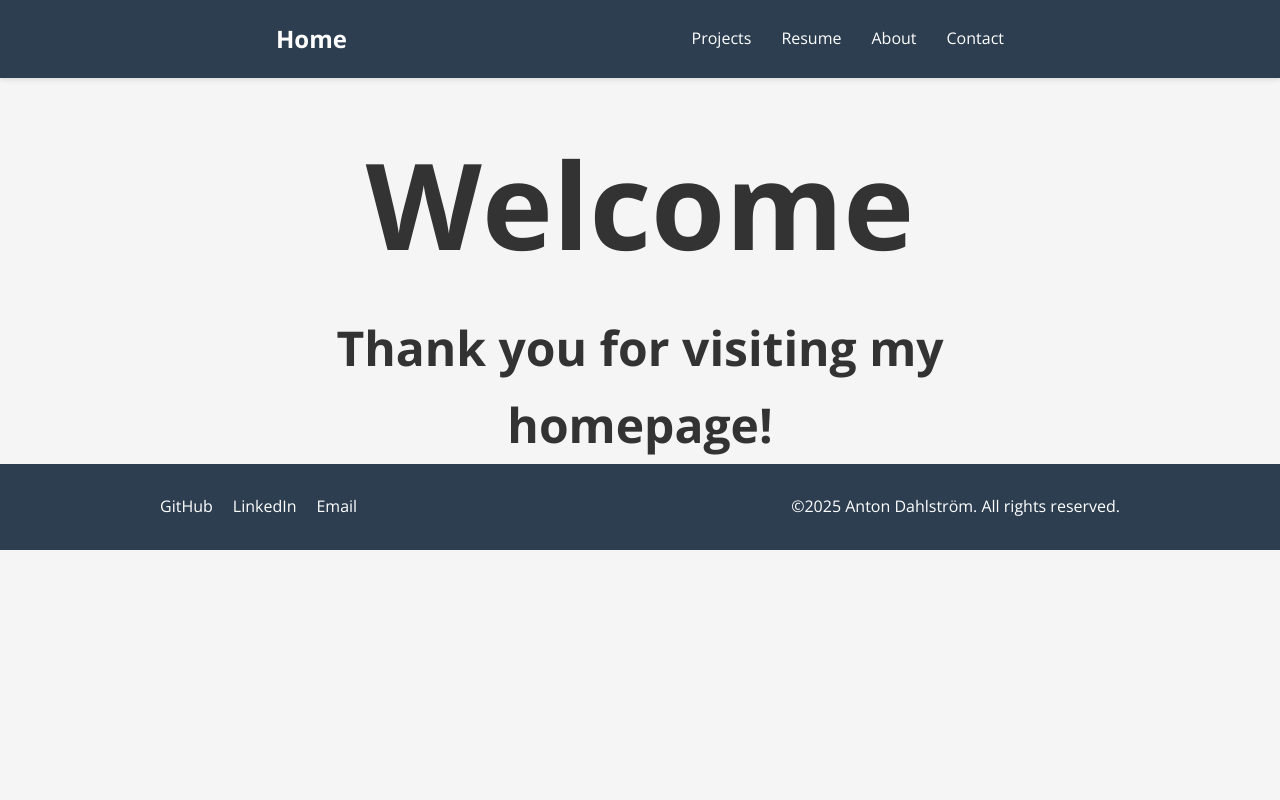
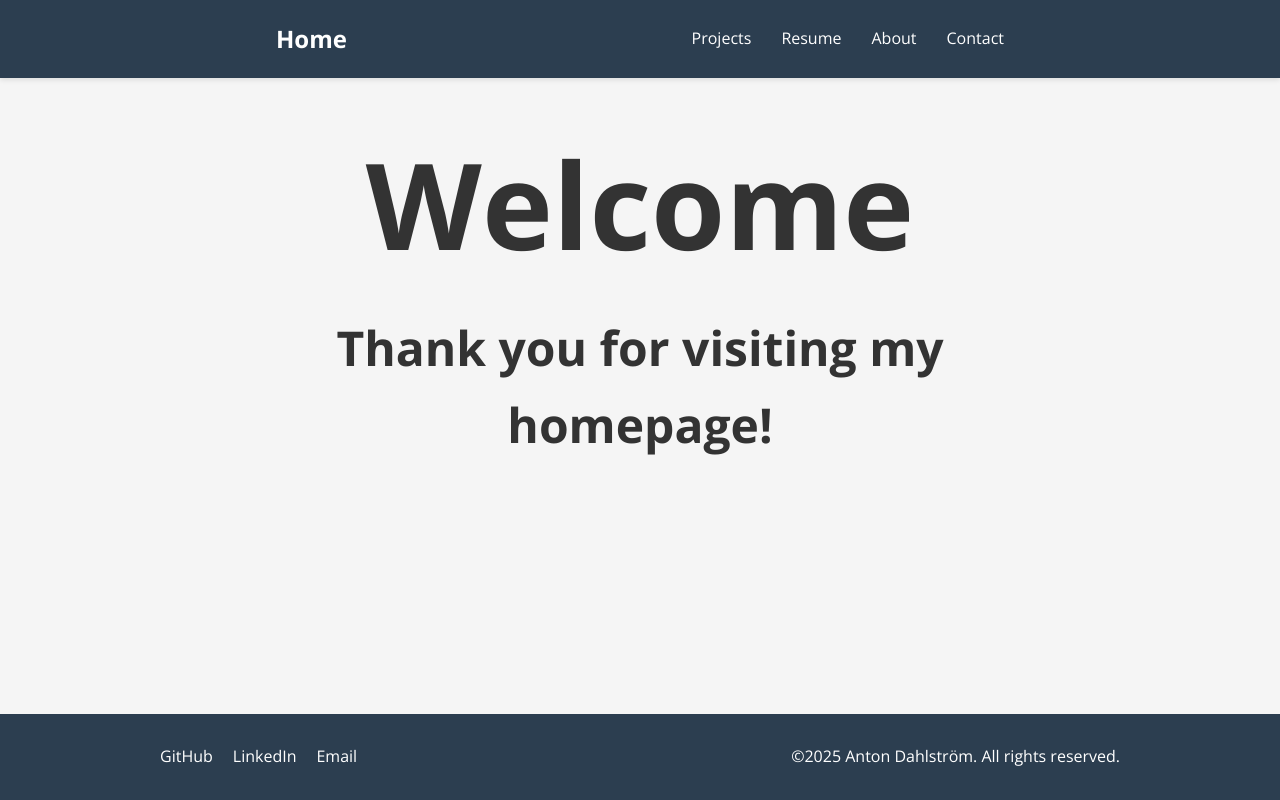
Before and after one commit to Anton-Dahlstrom/ResumeWebsiteReact, a React (Vite) app: page / in a window 1280 px wide. Built offline with nearby package versions, Linux system fonts and the light colour scheme.

Commit message:
fix root height

```diff
--- a/src/style.css
+++ b/src/style.css
@@ -6,6 +6,9 @@
     font-family: "Open Sans", serif;
 }
 
+#root {
+    height: 100%;
+}
 
 body {
     min-height: 100vh;
@@ -18,6 +21,13 @@ body {
     margin: 0 auto;
     background-color: aquamarine;
     background-color: #f5f5f5;
+}
+
+
+#root {
+    min-height: 100vh;
+    display: flex;
+    flex-direction: column;
 }
 
 main {
```
